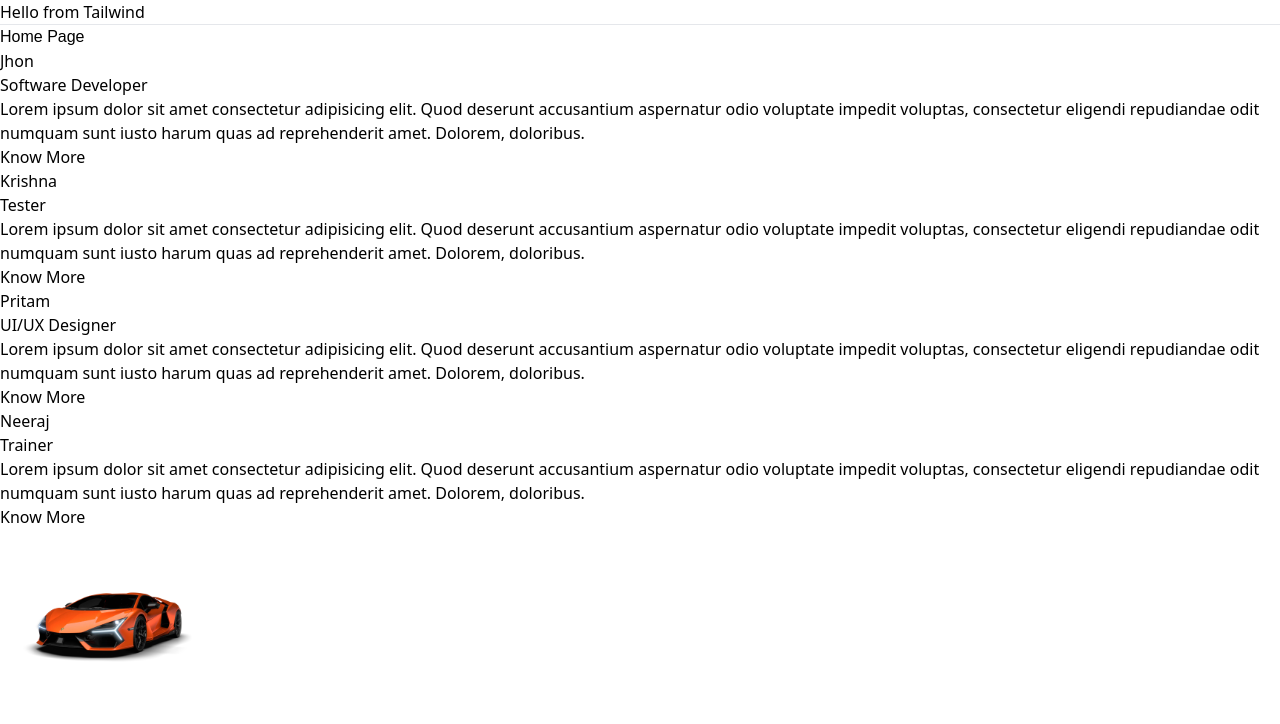
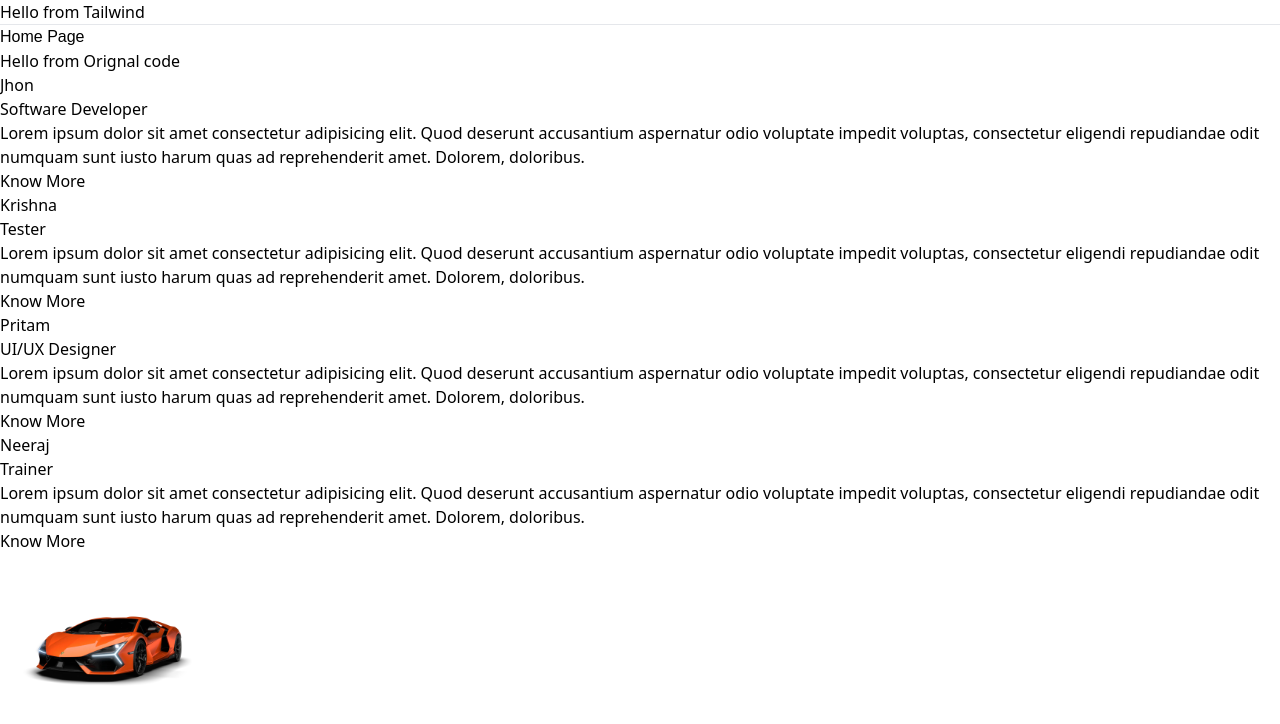
Before and after one commit to Neeraj-Joshi4454/ReactCodebase, a React (Vite) app: page / in a window 1280 px wide. Shown: the top 724 px of the page. Built offline with nearby package versions, Linux system fonts and the light colour scheme.

Commit message:
Heading added at home component

```diff
--- a/src/components/Home.jsx
+++ b/src/components/Home.jsx
@@ -13,6 +13,7 @@ function Home(){
         <>
             <hr />
             <h1 className="One">Home Page</h1>
+            <h1>Hello from Orignal code</h1>
             <InfoCard name="Jhon" designation="Software Developer" colour="red"/>
             <InfoCard name="Krishna" designation="Tester" colour="green"/>
             <InfoCard name="Pritam" designation="UI/UX Designer" colour="blue"/>
```
